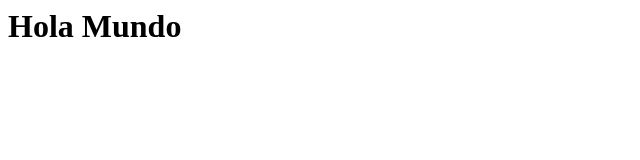
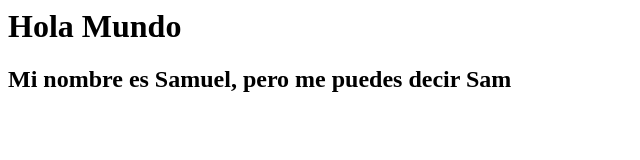
Before and after one commit to SamRev2/Testing, a plain HTML site: page index.html in a window 1280 px wide. Shown: the whole page, without its empty margins (0-640 px from the left). Drawn offline with Linux system fonts and the light colour scheme.

Commit message:
Added a new message to index

```diff
--- a/index.html
+++ b/index.html
@@ -1,5 +1,6 @@
 <HTML>
   <head>
     <h1>Hola Mundo</h1>
+      <h2>Mi nombre es Samuel, pero me puedes decir Sam</h2>
   </head>
 </HTML>
```
